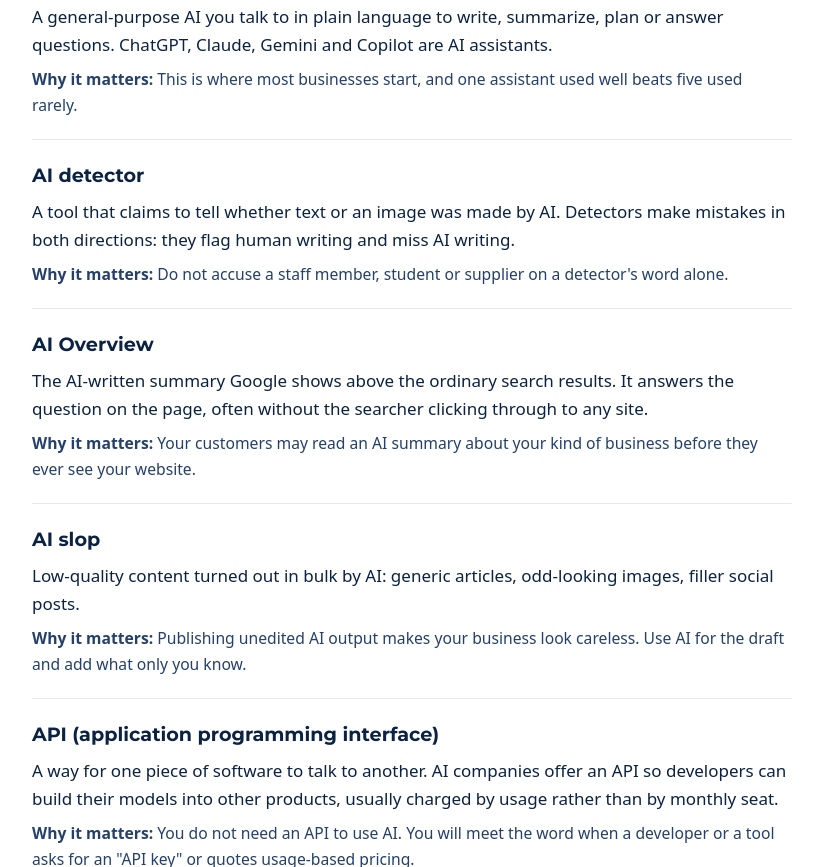
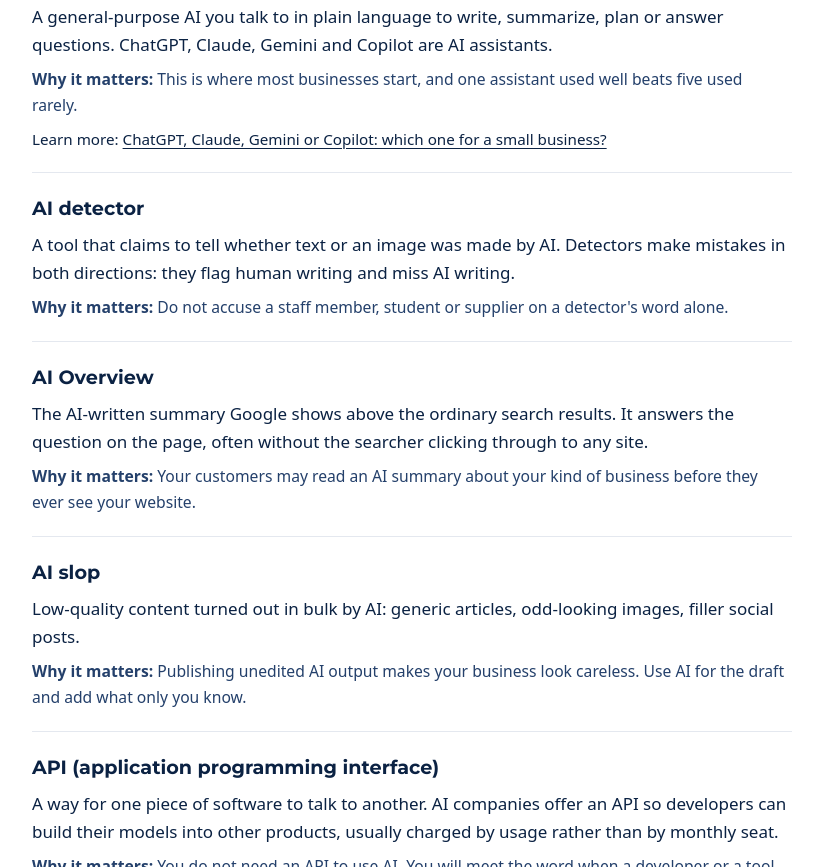
Before and after one commit to aifirstmove/AIFirstMove-Com, a plain HTML site: page glossary/index.html in a window 1280 px wide. Shown: the part 1041-1908 px from the top of the page, without its empty margins (88-911 px from the left). Drawn offline with Linux system fonts and the light colour scheme.

Commit message:
Glossary: Learn more link on AI assistant to the assistant comparison post

```diff
--- a/glossary/index.html
+++ b/glossary/index.html
@@ -86,6 +86,7 @@
         <dd>
           <p class="term-def">A general-purpose AI you talk to in plain language to write, summarize, plan or answer questions. ChatGPT, Claude, Gemini and Copilot are AI assistants.</p>
           <p class="term-why"><strong>Why it matters:</strong> This is where most businesses start, and one assistant used well beats five used rarely.</p>
+          <p class="term-more">Learn more: <a href="../blog/chatgpt-claude-gemini-copilot-compared/">ChatGPT, Claude, Gemini or Copilot: which one for a small business?</a></p>
         </dd>
       </div>
       <div class="term-entry" id="ai-detector">
```
